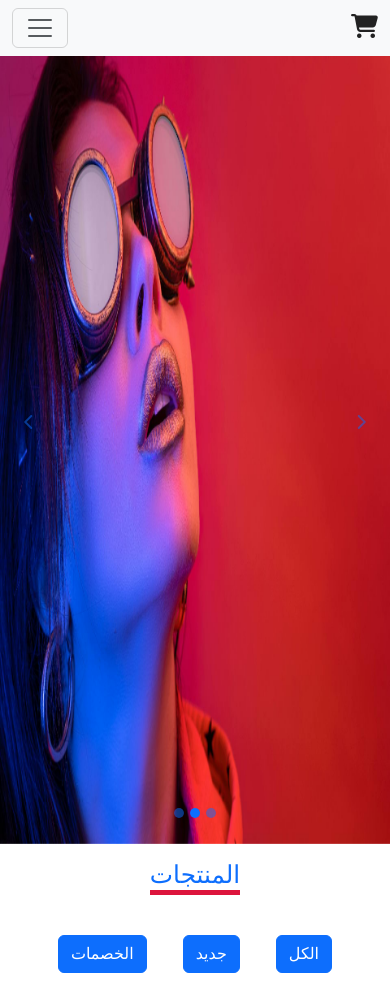
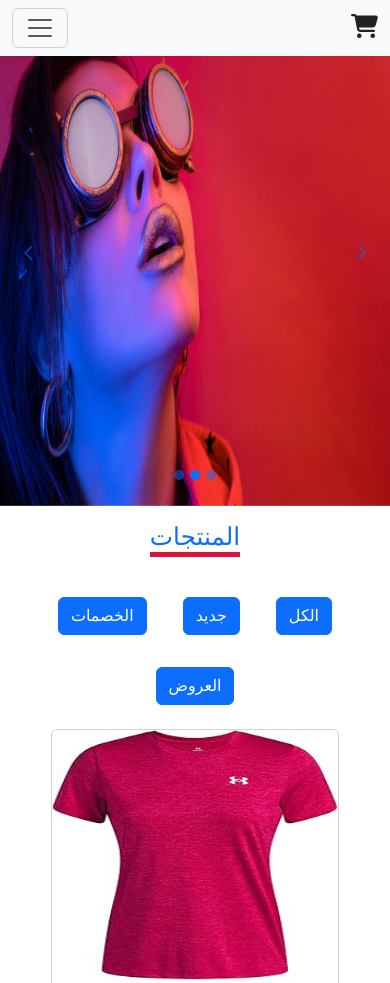
Before and after one commit to 7OS5Am/Simple-design, a plain HTML site: page index.html in a window 390 px wide. Shown: the top 983 px of the page. Drawn offline with Linux system fonts and the light colour scheme; a web font is replaced by a local one.

Commit message:
Reformat CSS file and add media query for responsiveness

```diff
--- a/css/style.css
+++ b/css/style.css
@@ -97,3 +97,9 @@ i:hover{
 .hide{
     display: none !important;
 }
+@media (max-width:400px){
+    #carouselExampleCaptions img{
+        height: 60vh;
+    }
+
+}
```
